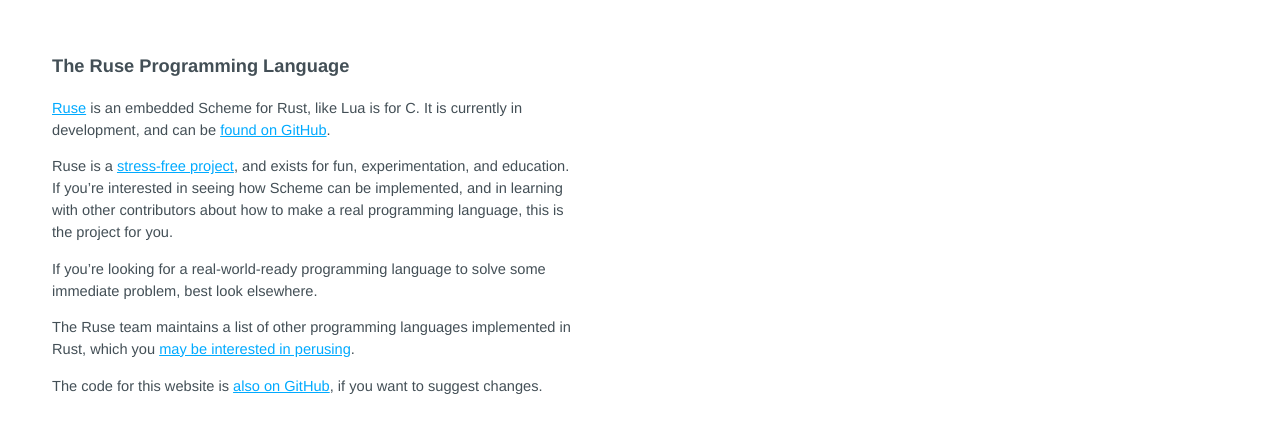
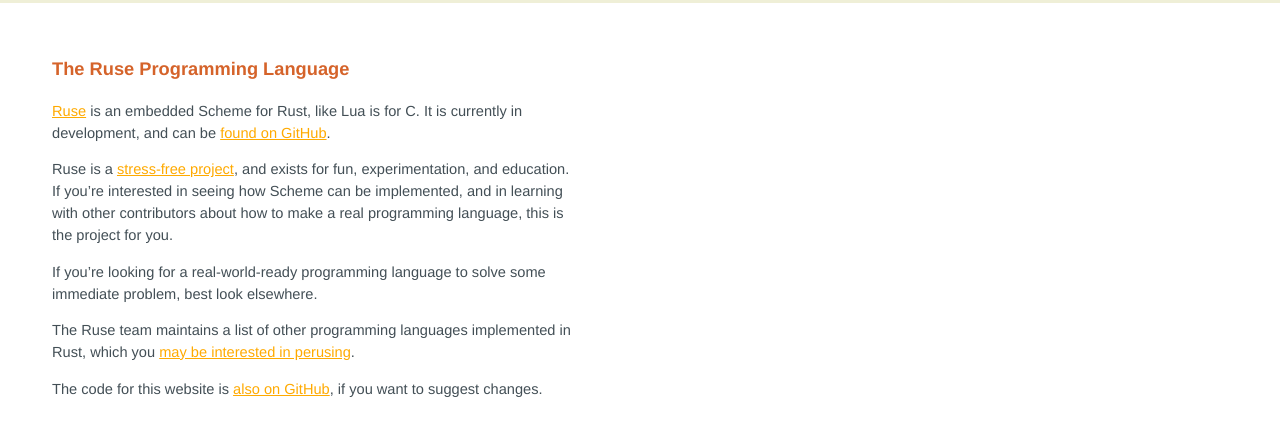
Before and after one commit to alilleybrinker/ruse-lang.github.io, a Jekyll site: the page built from index.md, in a window 1280 px wide. Shown: the top 436 px of the page. Built offline with Jekyll 4.4.1, drawn with Linux system fonts in a browser that asks for light colours.

Commit message:
More color changes

```diff
--- a/_sass/base/_body.scss
+++ b/_sass/base/_body.scss
@@ -9,4 +9,5 @@
     background-color: $color-bg;
     color: $color-text;
     font-family: $fontFamily-primary;
+    border-top: 0.25em solid $color-bgOffset;
 }
--- a/_sass/base/_type.scss
+++ b/_sass/base/_type.scss
@@ -33,7 +33,7 @@
     h1 a:visited:hover,
     h1 a:visited:focus,
     h1 a:visited:active {
-        color: $color-text;
+        color: $color-accent;
         text-decoration: none;
     }
 
--- a/_sass/config/_color.scss
+++ b/_sass/config/_color.scss
@@ -22,13 +22,12 @@
 // Links
 //-------------------------------------------------------------------
 
-$color-link: hsla(200, 100%, 50%, 1) !default;
-$color-focusedLink: hsla(200, 100%, 67%, 1) !default;
-$color-visitedLink: hsla(275, 25%, 50%, 1) !default;
+$color-link: hsla(40, 100%, 50%, 1) !default;
+$color-focusedLink: hsla(40, 100%, 67%, 1) !default;
+$color-visitedLink: hsla(30, 25%, 50%, 1) !default;
 
 //-------------------------------------------------------------------
 // Accents
 //-------------------------------------------------------------------
 
-$color-accent: hsla(80, 67%, 35%, 1) !default;
-$color-altAccent: hsla(80, 33%, 93%, 1) !default;
+$color-accent: hsla(20, 67%, 50%, 1) !default;
```
